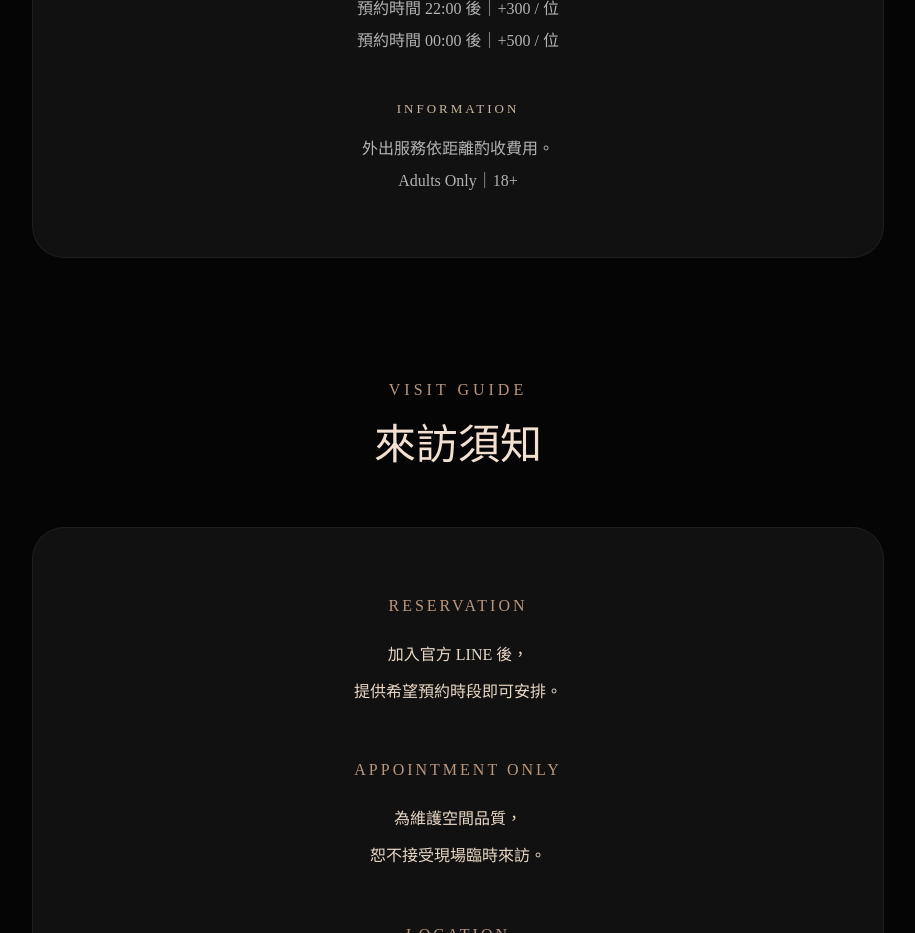
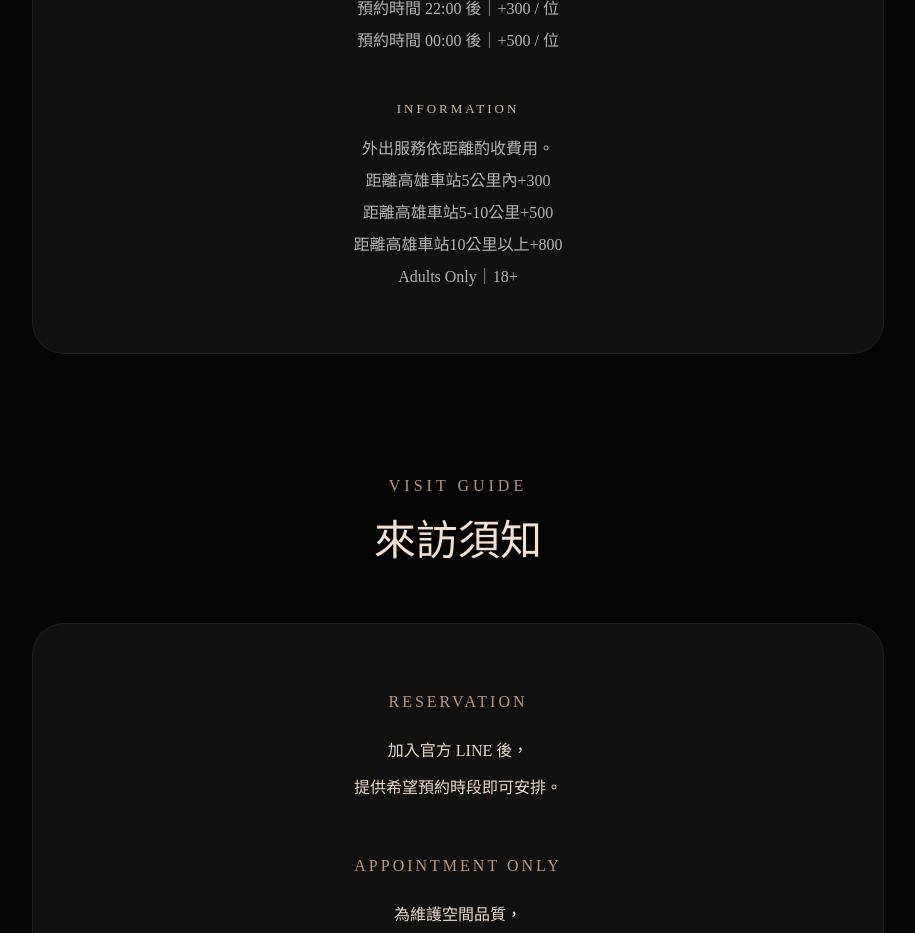
Before and after one commit to profoundroomkh/profound-room, a Next.js app: page / in a window 1280 px wide. Shown: the part 5500-6433 px from the top of the page, without its empty margins (182-1097 px from the left). Built offline with nearby package versions, Linux system fonts and the light colour scheme.

Commit message:
Update page.js

```diff
--- a/app/page.js
+++ b/app/page.js
@@ -721,6 +721,12 @@ backgroundRepeat: 'no-repeat',
     >
       外出服務依距離酌收費用。
       <br />
+        距離高雄車站5公里內+300
+<br />
+        距離高雄車站5-10公里+500
+<br />
+        距離高雄車站10公里以上+800
+<br />
       Adults Only｜18+
     </p>
   </div>
```
